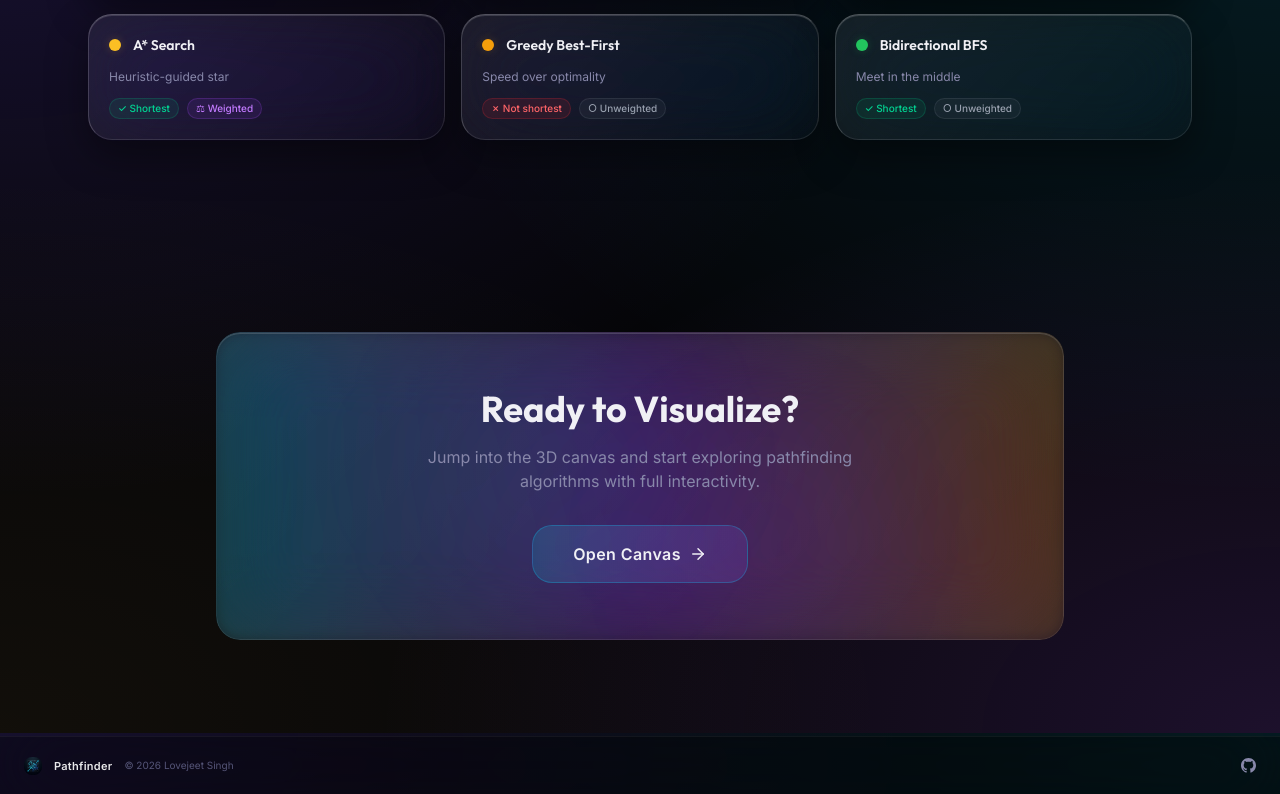
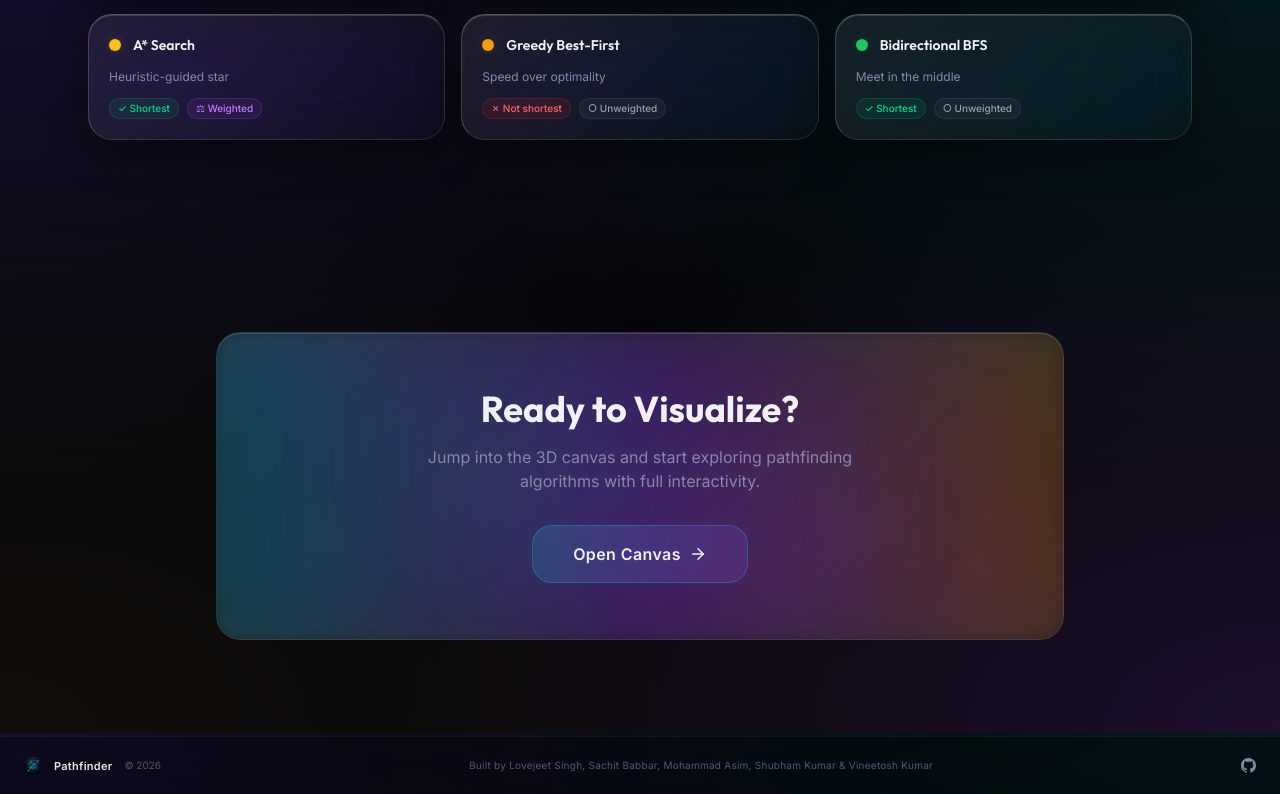
Before and after one commit to z-lovejeet/Pathfinding-Visualizer, a Next.js app: page / in a window 1280 px wide. Shown: the part 1667-2461 px from the top of the page. Built offline with nearby package versions, Linux system fonts and the light colour scheme.

Commit message:
Update footer with team members names

```diff
--- a/components/layout/Footer.tsx
+++ b/components/layout/Footer.tsx
@@ -22,11 +22,14 @@ export function Footer() {
         <div className="flex items-center gap-3">
           <Image src="/logo.jpg" alt="Logo" width={18} height={18} className="rounded-sm" />
           <span className="font-semibold tracking-wide text-[11px] text-white/90">Pathfinder</span>
-          <span className="text-[10px] text-[#555577] hidden sm:inline">© {new Date().getFullYear()} Lovejeet Singh</span>
+          <span className="text-[10px] text-[#555577] hidden sm:inline">© {new Date().getFullYear()}</span>
         </div>
 
-        {/* Center — Empty Space */}
+        {/* Center — Team */}
         <div className="flex items-center justify-center flex-1">
+          <span className="text-[10px] text-[#555577] hidden md:inline tracking-wide text-center">
+            Built by Lovejeet Singh, Sachit Babbar, Mohammad Asim, Shubham Kumar & Vineetosh Kumar
+          </span>
         </div>
 
         {/* Right — GitHub */}
```
